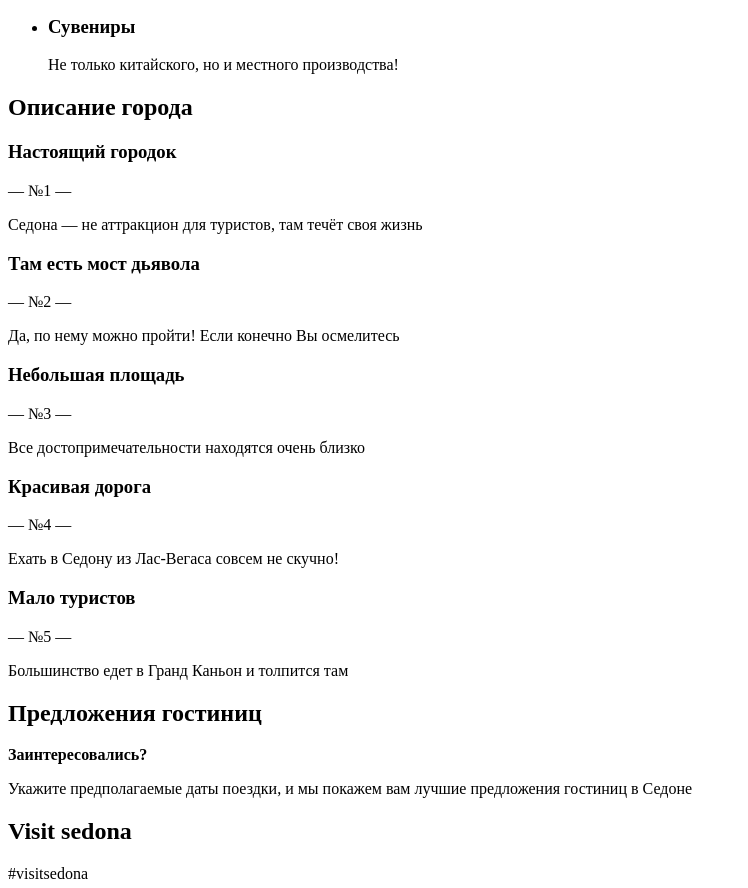
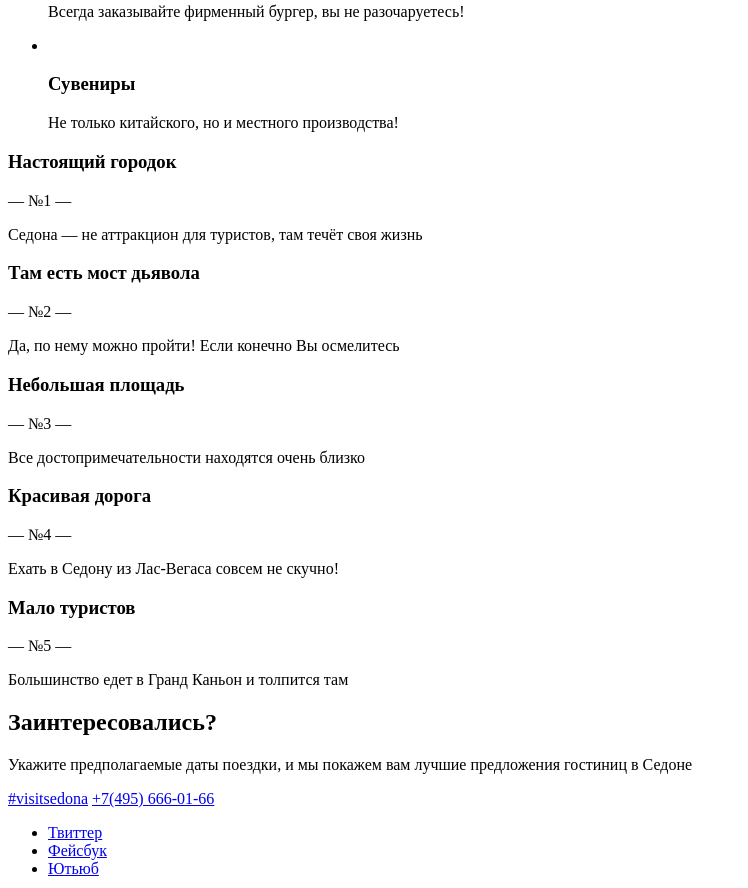
Before and after one commit to sqandreev/1609561-sedona-30, a plain HTML site: page index.html in a window 1280 px wide. Shown: the part 380-1268 px from the top of the page, without its empty margins (0-748 px from the left). Drawn offline with Linux system fonts and the light colour scheme.

Commit message:
Add files via upload

```diff
--- a/index.html
+++ b/index.html
@@ -24,20 +24,25 @@
     </header>
 
     <main>
-      <h1>Sedona</h1>
+      <h1 class="visually-hidden">Sedona</h1>
+
+      <!-- Ты пропустил два блока, внимательно посмотри макет -->
 
       <section>
-        <h2>Преимущества</h2>
+        <!-- <h2>Преимущества</h2> -->
         <ul>
           <li>
+            <img src="" alt=""> <!-- Сюда подключай иконки -->
             <h3>Жильё</h3>
             <p>Рекомендуем пожить в настоящем мотеле, как в кино!</p>
           </li>
           <li>
+            <img src="" alt=""> <!-- Сюда подключай иконки -->
             <h3>Еда</h3>
             <p>Всегда заказывайте фирменный бургер, вы не разочаруетесь!</p>
           </li>
           <li>
+            <img src="" alt=""> <!-- Сюда подключай иконки -->
             <h3>Сувениры</h3>
             <p>Не только китайского, но и местного производства!</p>
           </li>
@@ -45,37 +50,37 @@
       </section>
 
       <section>
-        <h2>Описание города</h2>
+        <!-- <h2>Описание города</h2> -->
         <div>
           <h3>Настоящий городок</h3>
-          <p>— №1 —</p>
+          <span>— №1 —</span>  <!-- Можно потом будем сверстать через псевдоэлементы -->
           <p>Седона — не аттракцион для туристов, там течёт своя жизнь</p>
         </div>
         <div>
           <h3>Там есть мост дьявола</h3>
-          <p>— №2 —</p>
+          <span>— №2 —</span> <!-- Можно потом будем сверстать через псевдоэлементы -->
           <p>Да, по нему можно пройти! Если конечно Вы осмелитесь</p>
         </div>
         <div>
           <h3>Небольшая площадь</h3>
-          <p>— №3 —</p>
+          <span>— №3 —</span> <!-- Можно потом будем сверстать через псевдоэлементы -->
           <p>Все достопримечательности находятся очень близко</p>
         </div>
         <div>
           <h3>Красивая дорога</h3>
-          <p>— №4 —</p>
+          <span>— №4 —</span> <!-- Можно потом будем сверстать через псевдоэлементы -->
           <p>Ехать в Седону из Лас-Вегаса совсем не скучно!</p>
         </div>
         <div>
           <h3>Мало туристов</h3>
-          <p>— №5 —</p>
+          <span>— №5 —</span> <!-- Можно потом будем сверстать через псевдоэлементы -->
           <p>Большинство едет в Гранд Каньон и толпится там</p>
         </div>
       </section>
 
       <section>
-        <h2>Предложения гостиниц</h2>
-        <p><strong>Заинтересовались?</strong></p>
+        <!-- <h2>Предложения гостиниц</h2> Потом расскажешь зачем решил заголовки прописать, они здесь не нужны -->
+        <h2>Заинтересовались?</h2>
         <p>
           Укажите предполагаемые даты поездки, и мы покажем вам лучшие
           предложения гостиниц в Седоне
@@ -84,14 +89,14 @@
     </main>
 
     <footer>
-      <section>
-        <h2>Visit sedona</h2>
-        <p>#visitsedona</p>
-        <p>тел: +7(495) 666-01-66</p>
-      </section>
+      <div>
+        <!-- <h2>Visit sedona</h2> Аналогично -->
+        <a href="#">#visitsedona</a>
+        <a href="tel:+74956660166">+7(495) 666-01-66</a>
+      </div>
 
-      <section>
-        <h2>Давайте дружить</h2>
+      <div>
+        <!-- <h2>Давайте дружить</h2> -->
         <ul>
           <li>
             <a href="#">Твиттер</a>
@@ -103,7 +108,9 @@
             <a href="#">Ютьюб</a>
           </li>
         </ul>
-      </section>
+      </div>
+
+      <div>
         <p>
           Website by
           <img
@@ -113,6 +120,7 @@
             height="41"
           />
         </p>
+      </div>
     </footer>
   </body>
 </html>
```
Also changed, not shown: catalog.html (+25 -14 lines). Lines whose indentation alone changed are shown as unchanged.
